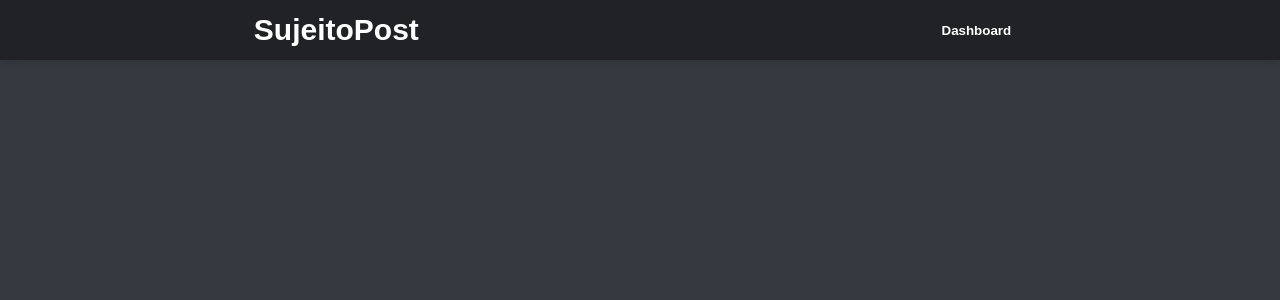
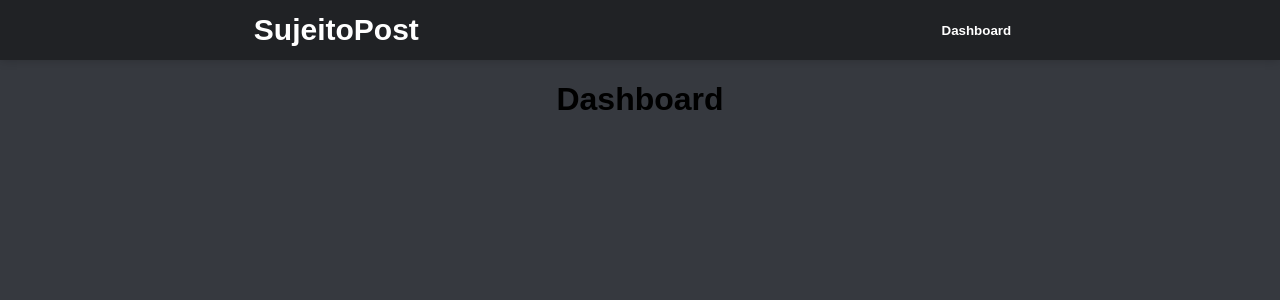
Before and after one commit to PauloAlves8039/vue-sujeito-post, a Vue app: page /dashboard in a window 1280 px wide. Shown: the top 300 px of the page. Built offline with nearby package versions, Linux system fonts and the light colour scheme.

Commit message:
Criando componentes e configurando suas rotas

```diff
--- a/package.json
+++ b/package.json
@@ -8,7 +8,8 @@
   },
   "dependencies": {
     "core-js": "^3.8.3",
-    "vue": "^2.6.14"
+    "vue": "^2.6.14",
+    "vue-router": "^3.5.1"
   },
   "devDependencies": {
     "@vue/cli-plugin-babel": "~5.0.0",
--- a/src/App.vue
+++ b/src/App.vue
@@ -1,6 +1,7 @@
 <template>
   <div id="app">
     <Header/>
+    <router-view/>
   </div>
 </template>
 
--- a/src/components/Header.vue
+++ b/src/components/Header.vue
@@ -1,7 +1,7 @@
 <template>
   <header id="header">
-    <a>SujeitoPost</a>
-    <button>Dashboard</button>
+    <router-link to="/">SujeitoPost</router-link>
+    <router-link tag="button" to="/dashboard">Dashboard</router-link>
   </header>
 </template>
 
--- a/src/main.js
+++ b/src/main.js
@@ -1,8 +1,10 @@
 import Vue from 'vue'
 import App from './App.vue'
+import router from './router';
 
 Vue.config.productionTip = false
 
 new Vue({
+  router,
   render: h => h(App),
 }).$mount('#app')
--- /dev/null
+++ b/src/pages/Dashboard.vue
@@ -0,0 +1,17 @@
+<template>
+  <div id="dashboard">
+    <h1>Dashboard</h1>
+  </div>
+</template>
+
+<script>
+
+export default {
+  name: 'Dashboard',
+
+}
+</script>
+
+<style scoped>
+
+</style>
--- /dev/null
+++ b/src/pages/Home.vue
@@ -0,0 +1,17 @@
+<template>
+  <div id="home">
+    <h1>Home</h1>
+  </div>
+</template>
+
+<script>
+
+export default {
+  name: 'Home',
+
+}
+</script>
+
+<style scoped>
+
+</style>
--- /dev/null
+++ b/src/pages/Login.vue
@@ -0,0 +1,17 @@
+<template>
+  <div id="login">
+    <h1>Login</h1>
+  </div>
+</template>
+
+<script>
+
+export default {
+  name: 'Login',
+
+}
+</script>
+
+<style scoped>
+
+</style>
--- /dev/null
+++ b/src/pages/Perfil.vue
@@ -0,0 +1,17 @@
+<template>
+  <div id="perfil">
+    <h1>Perfil</h1>
+  </div>
+</template>
+
+<script>
+
+export default {
+  name: 'Perfil',
+
+}
+</script>
+
+<style scoped>
+
+</style>
--- /dev/null
+++ b/src/router.js
@@ -0,0 +1,37 @@
+import Vue from 'vue';
+import Router from 'vue-router';
+
+import Home from './pages/Home';
+import Dashboard from './pages/Dashboard';
+import Login from './pages/Login';
+import Perfil from './pages/Perfil';
+
+Vue.use(Router);
+
+const router = new Router({
+    mode: 'history',
+    routes: [
+        {
+            path: '/',
+            component: Home,
+        },
+        {
+            path: '/dashboard',
+            component: Dashboard,
+        },
+        {
+            path: '/dashboard',
+            component: Dashboard,
+        },
+        {
+            path: '/perfil/:userid',
+            component: Perfil,
+        },
+        {
+            path: '/login',
+            component: Login,
+        },
+    ]
+});
+
+export default router;
```
Also changed, not shown: 1 other file (tests, documents, lock files or other folders).
